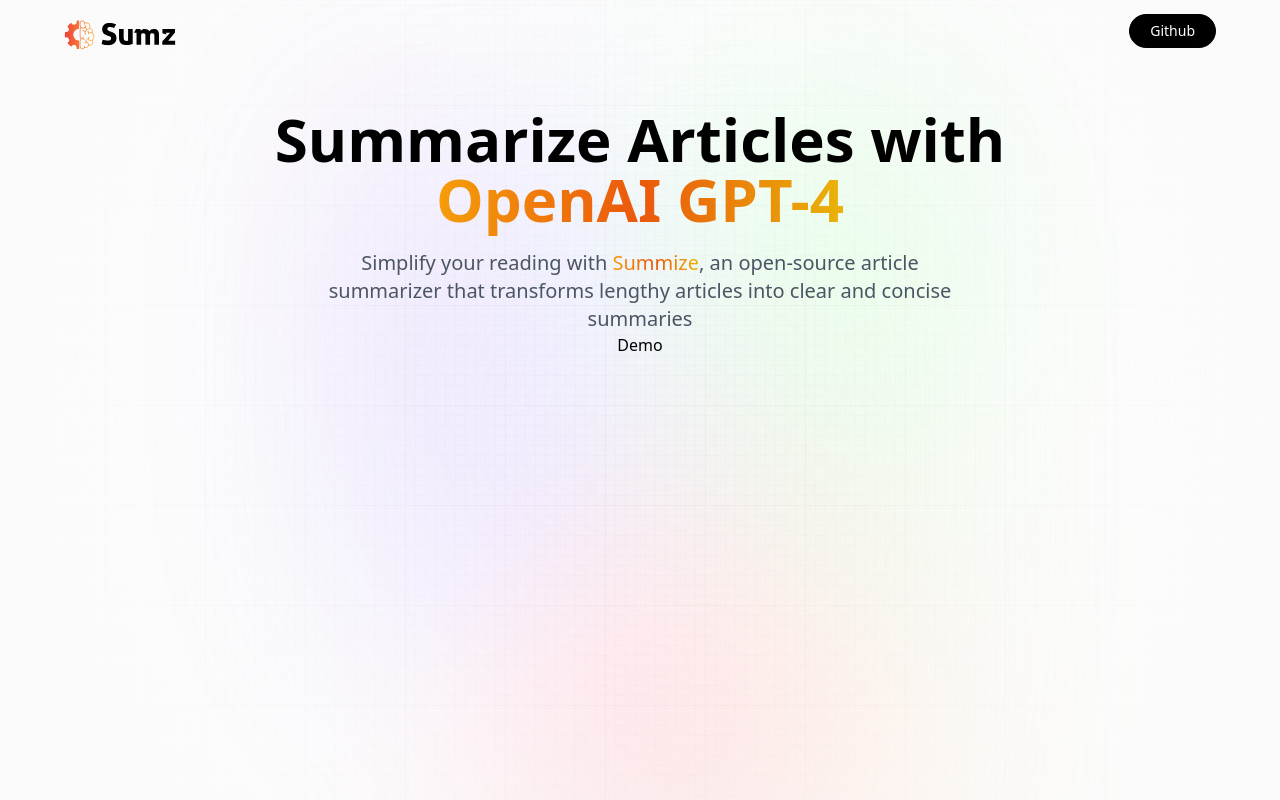
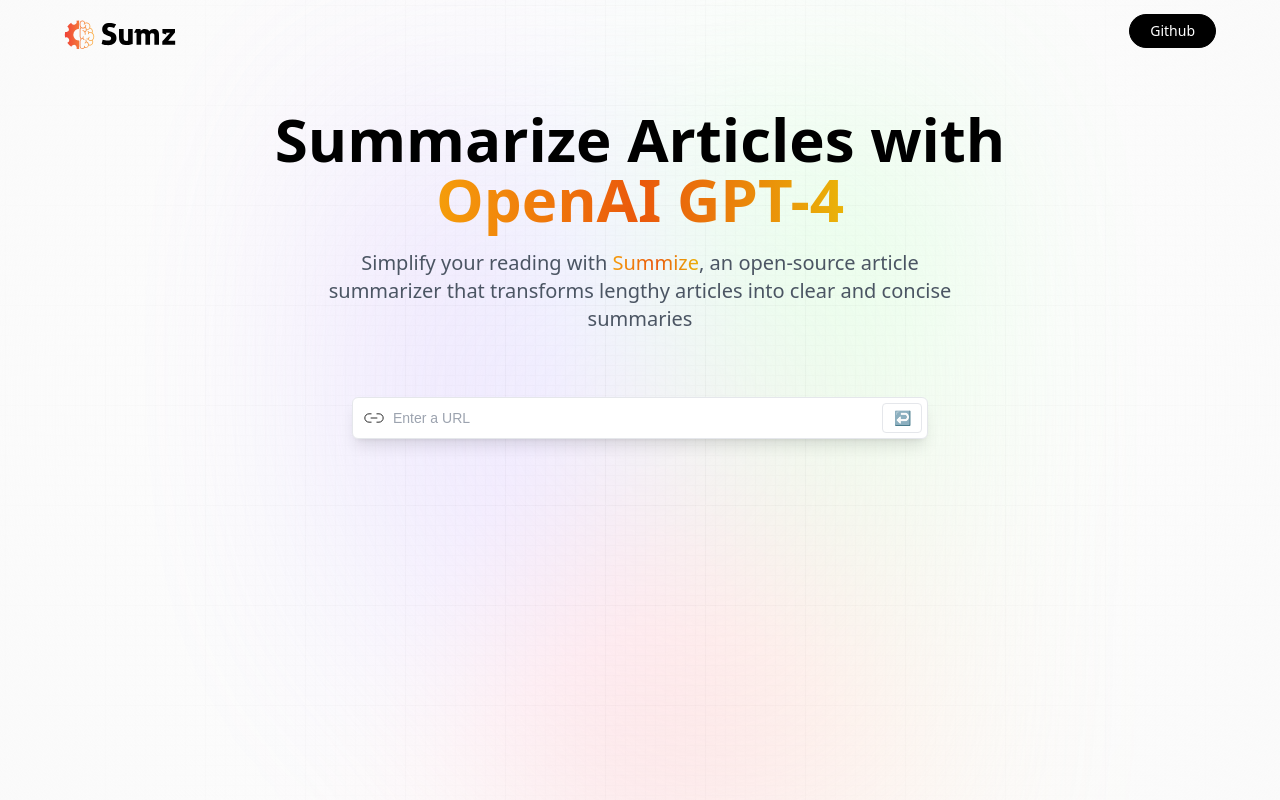
Before and after one commit to sanidhyy/ai-summarizer, a React (Vite) app: page / in a window 1280 px wide. Built offline with nearby package versions, Linux system fonts and the light colour scheme; a web font is replaced by a local one.

Commit message:
demo input url added

```diff
--- a/src/components/Demo.jsx
+++ b/src/components/Demo.jsx
@@ -1,7 +1,45 @@
-import React from "react";
+import React, { useState, useEffect } from "react";
+
+import { copy, linkIcon, loader, tick } from "../assets";
 
 const Demo = () => {
-  return <div>Demo</div>;
+  return (
+    <section className="mt-16 w-full max-w-xl">
+      {/* Search */}
+      <div className="flex flex-col w-full gap-2">
+        <form
+          className="relative flex justify-center items-center"
+          onSubmit={() => {}}
+        >
+          <img
+            src={linkIcon}
+            alt="Link"
+            className="absolute left-0 my-2 ml-3 w-5"
+          />
+
+          <input
+            type="url"
+            placeholder="Enter a URL"
+            value=""
+            onChange={() => {}}
+            required
+            className="url_input peer"
+          />
+
+          <button
+            type="submit"
+            className="submit_btn peer-focus:border-gray-700 peer-focus:text-gray-700"
+          >
+            ↩
+          </button>
+        </form>
+
+        {/* Browse URL History */}
+      </div>
+
+      {/* Display Results */}
+    </section>
+  );
 };
 
 export default Demo;
```
